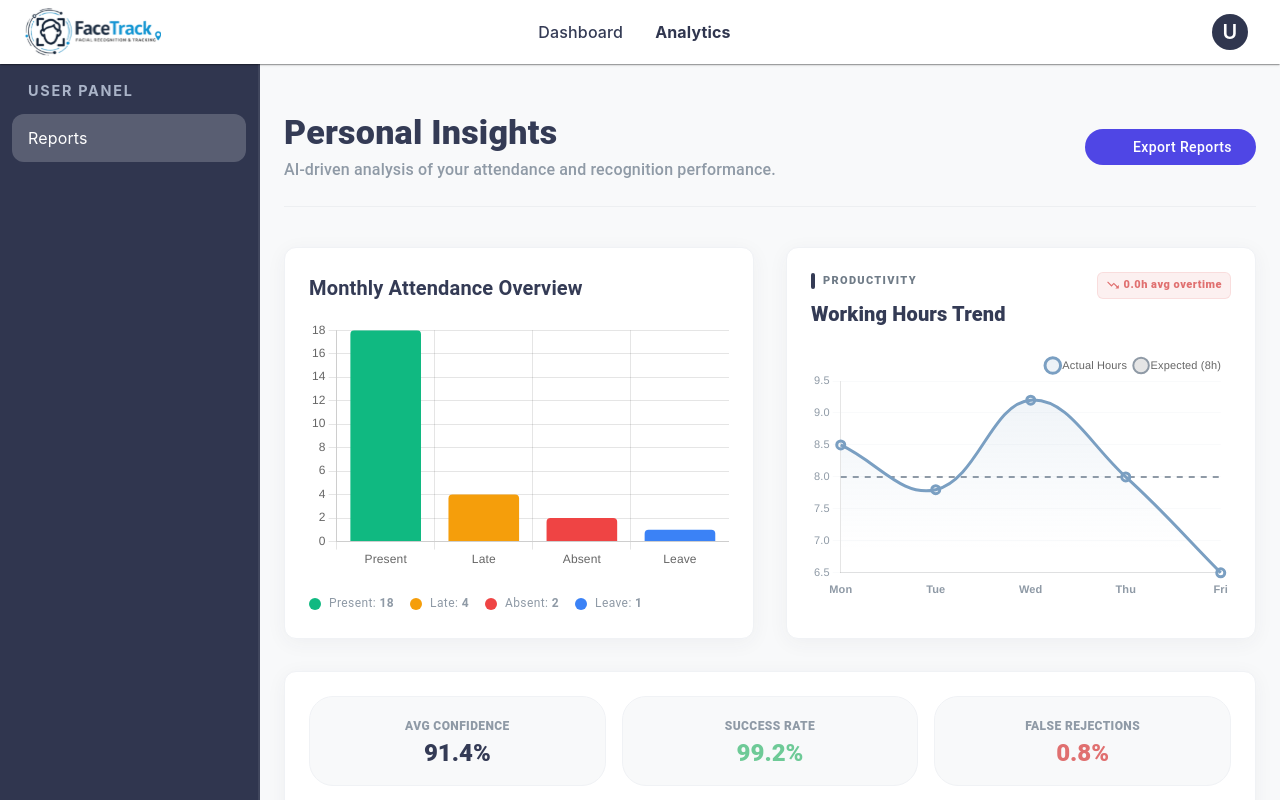
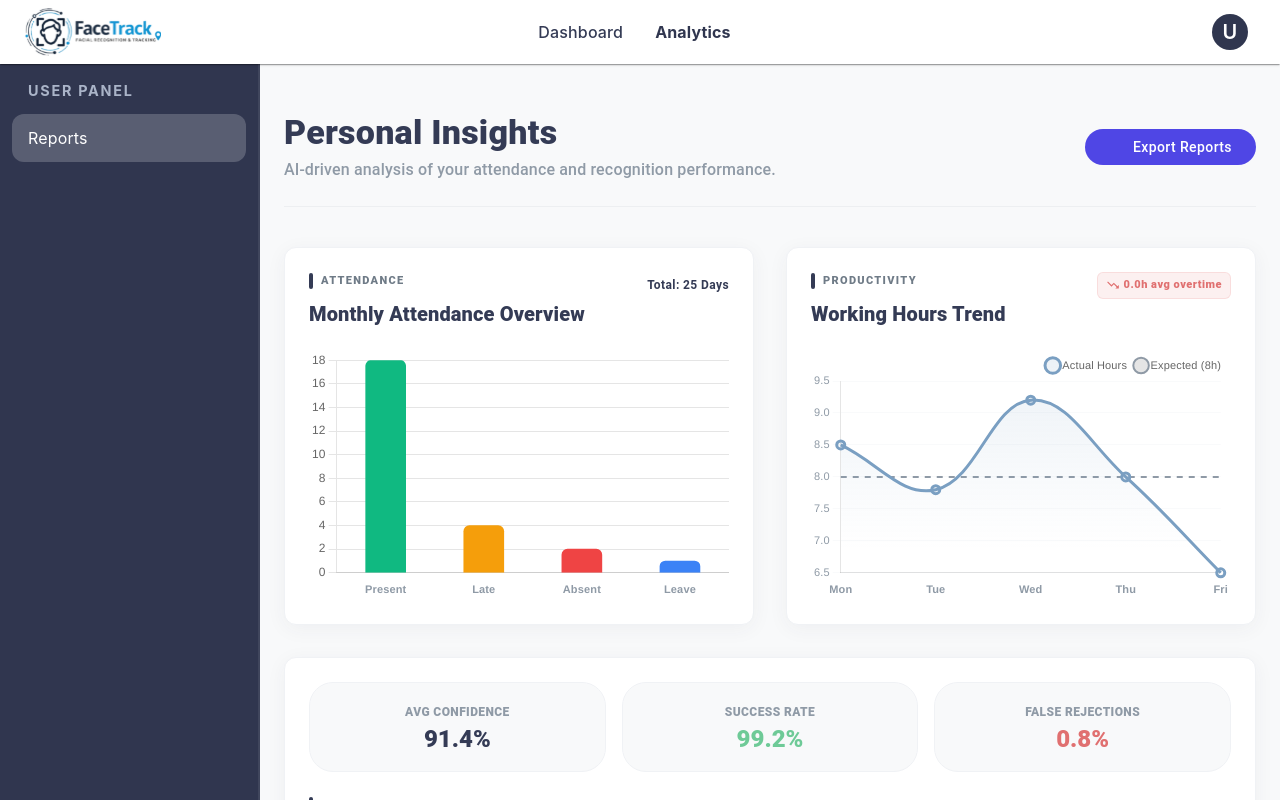
Before and after one commit to Diya050/FaceTrack, a React (Vite) app in the folder frontend/: page /user/reports in a window 1280 px wide. Shown: the top 800 px of the page. Built offline with nearby package versions, Linux system fonts and the light colour scheme; some icons are missing.

Commit message:
fixes : [1]- attach the monthly attandance charts with chartwrapper in user analytics , [2]- added top padding in admin dashbaord overview component , [3]- checked the reponsivness of my pages with updated admin side panel

```diff
--- a/frontend/src/components/admin/dashboard/overview/Overview.tsx
+++ b/frontend/src/components/admin/dashboard/overview/Overview.tsx
@@ -36,7 +36,7 @@ ChartJS.register(
 
 const Overview: React.FC = () => {
   return (
-    <Box sx={{ mt: 3, p: 4, bgcolor: '#F8F9FA', minHeight: '100vh' }}>
+    <Box sx={{ mt: 8, p: 4, bgcolor: '#F8F9FA', minHeight: '100vh' }}>
 
 
       <Grid container spacing={3} sx={{ mb: 3 }}>
--- a/frontend/src/components/useranalytics/MonthlyAttendanceChart.tsx
+++ b/frontend/src/components/useranalytics/MonthlyAttendanceChart.tsx
@@ -1,7 +1,7 @@
-import React from 'react';
-import { Box, Typography, Stack } from '@mui/material';
-import { Bar } from 'react-chartjs-2';
-import { MOCK_ATTENDANCE_STATS } from '../../data/mockdata.useranalytics';
+import React from "react";
+import { Box, Stack, Typography } from "@mui/material";
+import { Bar } from "react-chartjs-2";
+import { MOCK_ATTENDANCE_STATS } from "../../data/mockdata.useranalytics";
 import {
   Chart as ChartJS,
   CategoryScale,
@@ -10,19 +10,25 @@ import {
   Title,
   Tooltip,
   Legend,
-} from 'chart.js';
+} from "chart.js";
+
+import ChartWrapper from "../admin/dashboard/overview/shared/ChartWrapper";
+import { getChartTooltip, getChartScales } from "../admin/dashboard/overview/shared/ChartConstants";
 
 ChartJS.register(CategoryScale, LinearScale, BarElement, Title, Tooltip, Legend);
 
 const MonthlyAttendanceChart: React.FC = () => {
+  const totalDays = MOCK_ATTENDANCE_STATS.reduce((acc, curr) => acc + curr.count, 0);
+
   const data = {
-    labels: MOCK_ATTENDANCE_STATS.map(s => s.status),
+    labels: MOCK_ATTENDANCE_STATS.map((s) => s.status),
     datasets: [
       {
-        label: 'Days',
-        data: MOCK_ATTENDANCE_STATS.map(s => s.count),
-        backgroundColor: MOCK_ATTENDANCE_STATS.map(s => s.color),
-        borderRadius: 4,
+        label: "Days",
+        data: MOCK_ATTENDANCE_STATS.map((s) => s.count),
+        backgroundColor: MOCK_ATTENDANCE_STATS.map((s) => s.color),
+        borderRadius: 6,
+        barThickness: 40,
       },
     ],
   };
@@ -32,33 +38,50 @@ const MonthlyAttendanceChart: React.FC = () => {
     maintainAspectRatio: false,
     plugins: {
       legend: { display: false },
+      tooltip: getChartTooltip(),
     },
     scales: {
-      y: { beginAtZero: true }
-    }
+      ...getChartScales(),
+      y: {
+        beginAtZero: true,
+        ticks: { stepSize: 2 },
+      },
+    },
   };
 
   return (
-    <Box>
-      <Typography variant="h6" fontWeight="600" sx={{ mb: 2 }}>
-        Monthly Attendance Overview
-      </Typography>
-
-      <Box sx={{ height: 250, width: '100%' }}>
+    <ChartWrapper
+      label="Attendance"
+      title="Monthly Attendance Overview"
+      action={
+        <Typography variant="caption" fontWeight={600}>
+          Total: {totalDays} Days
+        </Typography>
+      }
+    >
+      <Box sx={{ height: 250, mt: 1 }}>
         <Bar data={data} options={options} />
       </Box>
 
       <Stack direction="row" flexWrap="wrap" spacing={2} sx={{ mt: 3 }}>
         {MOCK_ATTENDANCE_STATS.map((item) => (
-          <Box key={item.status} sx={{ display: 'flex', alignItems: 'center' }}>
-            <Box sx={{ width: 12, height: 12, borderRadius: '50%', bgcolor: item.color, mr: 1 }} />
+          <Box key={item.status} sx={{ display: "flex", alignItems: "center" }}>
+            <Box
+              sx={{
+                width: 12,
+                height: 12,
+                borderRadius: "50%",
+                bgcolor: item.color,
+                mr: 1,
+              }}
+            />
             <Typography variant="caption" color="text.secondary">
               {item.status}: <strong>{item.count}</strong>
             </Typography>
           </Box>
         ))}
       </Stack>
-    </Box>
+    </ChartWrapper>
   );
 };
 
```
